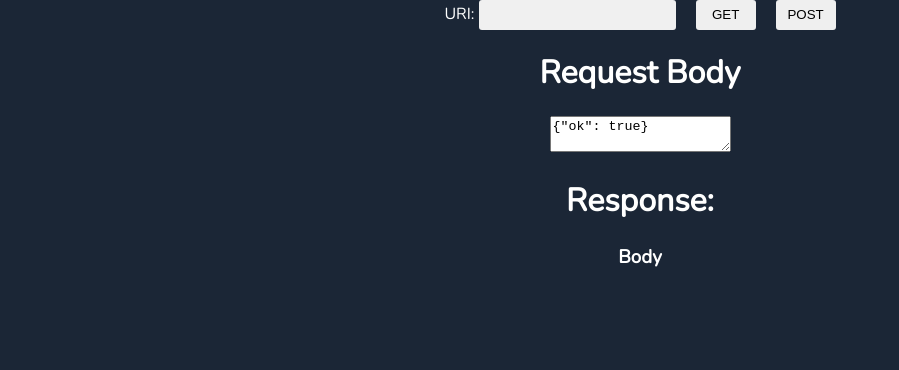
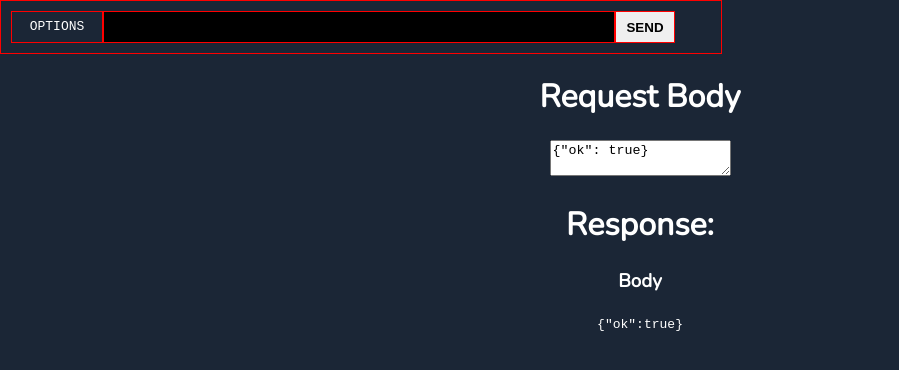
Before and after one commit to yrachid/http-ui, a React (Vite) app in the folder frontend/: page / in a window 1280 px wide. Shown: the top 370 px of the page, without its empty margins (0-899 px from the left). Built offline with nearby package versions, Linux system fonts and the light colour scheme.

Commit message:
Separates UrlBar into another component

```diff
--- a/frontend/package.json
+++ b/frontend/package.json
@@ -9,8 +9,12 @@
     "preview": "vite preview"
   },
   "dependencies": {
+    "@types/styled-components": "^5.1.28",
+    "json-to-ast": "^2.1.0",
     "react": "^18.2.0",
-    "react-dom": "^18.2.0"
+    "react-dom": "^18.2.0",
+    "react-syntax-highlighter": "^15.5.0",
+    "styled-components": "^6.0.9"
   },
   "devDependencies": {
     "@types/react": "^18.0.17",
--- a/frontend/src/App.css
+++ b/frontend/src/App.css
@@ -1,18 +1,5 @@
 #app {
     height: 100vh;
-    text-align: center;
-}
-
-#logo {
-    display: block;
-    width: 50%;
-    height: 50%;
-    margin: auto;
-    padding: 10% 0 0;
-    background-position: center;
-    background-repeat: no-repeat;
-    background-size: 100% 100%;
-    background-origin: content-box;
 }
 
 .result {
--- a/frontend/src/App.tsx
+++ b/frontend/src/App.tsx
@@ -1,15 +1,14 @@
 import { useState } from "react";
 import "./App.css";
 import { Get } from "../wailsjs/go/main/App";
+import { UrlBar } from "./UrlBar";
 
 function App() {
   const [resultText, setResultText] = useState("");
-  const [name, setName] = useState("");
-  const updateName = (e: any) => setName(e.target.value);
   const updateResultText = (result: string) => setResultText(result);
 
-  function sendGetRequest() {
-    Get(name).then(updateResultText);
+  function sendGetRequest(url: string) {
+    Get(url).then(updateResultText);
   }
 
   type EditorProps = {
@@ -30,29 +29,19 @@ function App() {
 
       <h3>Body</h3>
       <code>{props.body}</code>
+      <code>
+        {"{"}
+        <span>"ok"</span>
+        <span>:</span>
+        <span>true</span>
+        {"}"}
+      </code>
     </div>
   );
 
   return (
     <div id="App">
-      <div id="input" className="input-box">
-        <label>URI: </label>
-        <input
-          id="name"
-          className="input"
-          onChange={updateName}
-          autoComplete="off"
-          name="input"
-          type="text"
-        />
-        <button className="btn" onClick={sendGetRequest}>
-          GET
-        </button>
-        <button className="btn" onClick={sendGetRequest}>
-          POST
-        </button>
-      </div>
-
+      <UrlBar onSend={sendGetRequest} />
       <RequestBodyEditor text='{"ok": true}' />
       <ResponsePreview body={resultText} />
     </div>
--- /dev/null
+++ b/frontend/src/UrlBar.tsx
@@ -0,0 +1,71 @@
+import { useState } from "react";
+import styled from "styled-components";
+
+export const Container = styled.div`
+  padding: 10px;
+  display: flex;
+  border: solid 1px red;
+  width: 700px;
+  font-family: monospace;
+`;
+
+export const Input = styled.input`
+  padding: 5px;
+  margin: 0px;
+  height: 20px;
+  width: 500px;
+  line-height: 30px;
+  border: 0px;
+  background-color: black;
+  color: white;
+  border: solid 1px red;
+  font-size: 12px;
+  font-family: monospace;
+`;
+
+export const SendButton = styled.button`
+  height: 32px;
+  width: 60px;
+  border: solid 1px red;
+  font-weight: bold;
+`;
+
+export const MethodSelector = styled.select`
+  height: 35px;
+`;
+
+export const CustomSelectorStyle = styled.div`
+  height: 30px;
+  width: 90px;
+  line-height: 30px;
+  border: solid 1px red;
+`;
+
+export const CustomSelector = (props: { options: string[] }) => {
+  return (
+    <CustomSelectorStyle>
+      {props.options.map((option) => (
+        <div>{option}</div>
+      ))}
+    </CustomSelectorStyle>
+  );
+};
+
+export type UrlBarProps = {
+  onSend: (url: string) => void;
+};
+
+export const UrlBar = (props: UrlBarProps) => {
+  const [url, setUrl] = useState("");
+  return (
+    <Container>
+      <CustomSelector options={["OPTIONS"]} />
+      <Input
+        type={"url"}
+        value={url}
+        onChange={(e) => setUrl(e.target.value)}
+      />
+      <SendButton onClick={() => props.onSend(url)}>SEND</SendButton>
+    </Container>
+  );
+};
```
Also changed, not shown: 2 other files (tests, documents, lock files or other folders).
